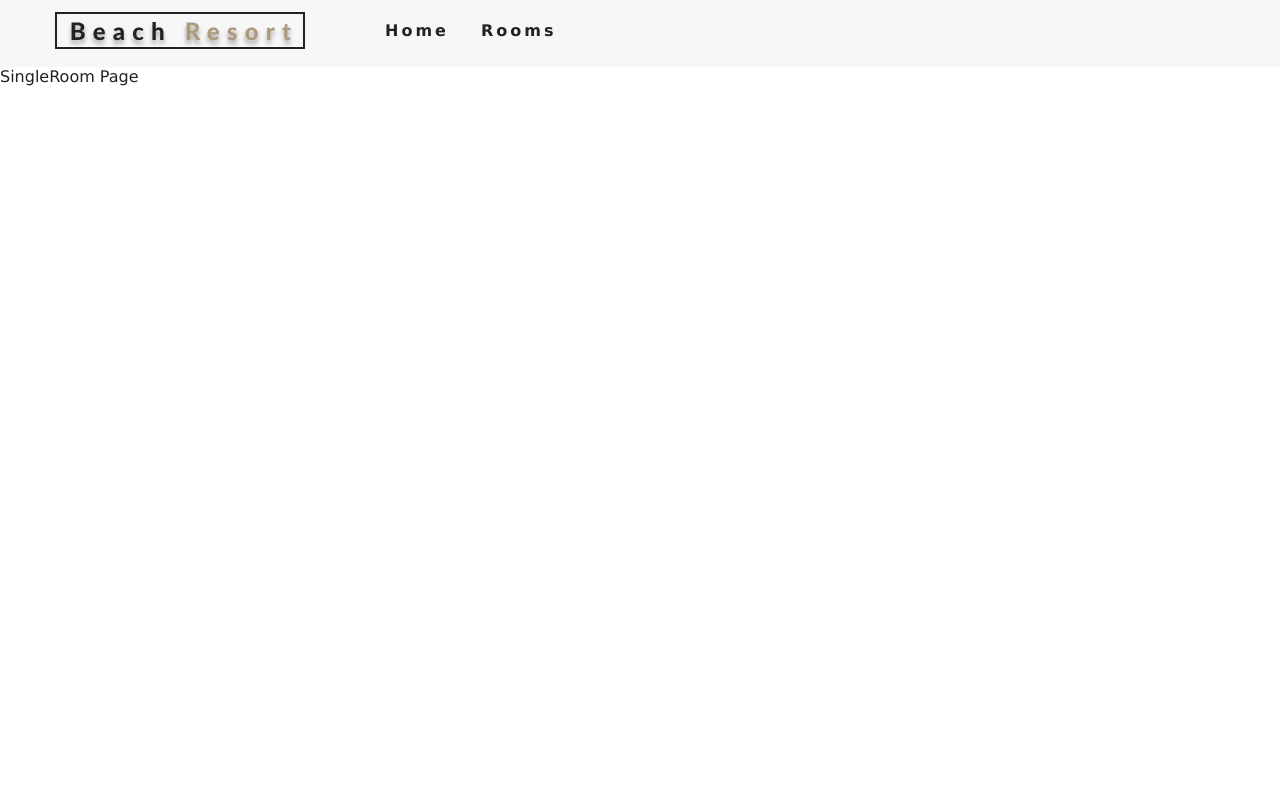
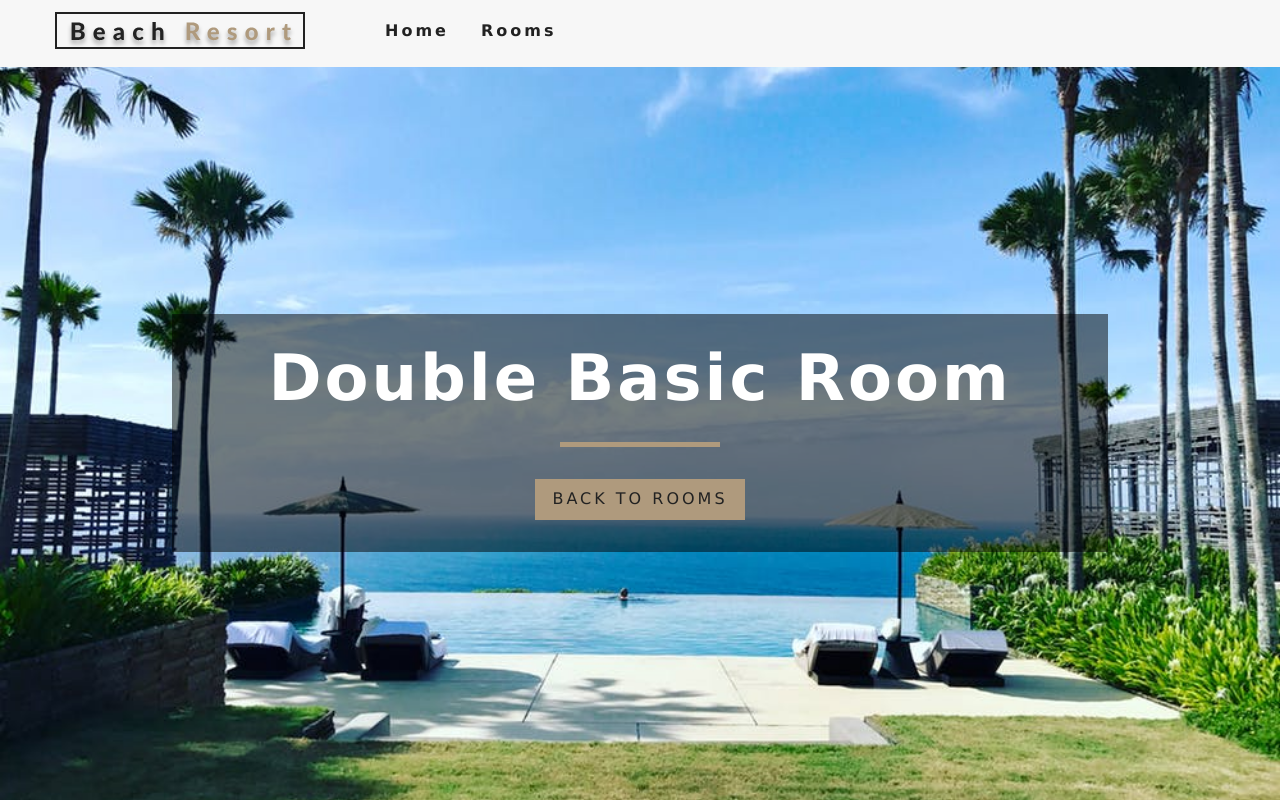
Before and after one commit to shavidze/react-playground, a React (Create React App) app in the folder resort/: page /rooms/double-basic in a window 1280 px wide. Built offline with nearby package versions, Linux system fonts and the light colour scheme.

Commit message:
feature(resort-SingleRoom): added Single Room Page

```diff
--- a/resort/src/components/Room.js
+++ b/resort/src/components/Room.js
@@ -27,7 +27,7 @@
     name: PropTypes.string.isRequired,
     slug: PropTypes.string.isRequired,
     images: PropTypes.arrayOf(PropTypes.string).isRequired,
-    name: PropTypes.number.isRequired,
+    price: PropTypes.number.isRequired,
   }),
 };
 
--- a/resort/src/context.js
+++ b/resort/src/context.js
@@ -29,11 +29,17 @@
     return tempItems;
   }
 
-  getRoom = slug => {};
+  getRoom = slug => {
+    let tempRooms = [...this.state.rooms];
+    const room = tempRooms.find(room => room.slug === slug);
+    return room;
+  };
 
   render() {
     return (
-      <RoomContext.Provider value={{ ...this.state }}>{this.props.children}</RoomContext.Provider>
+      <RoomContext.Provider value={{ ...this.state, getRoom: this.getRoom }}>
+        {this.props.children}
+      </RoomContext.Provider>
     );
   }
 }
--- a/resort/src/pages/SingleRoom.js
+++ b/resort/src/pages/SingleRoom.js
@@ -1,5 +1,43 @@
-import React from 'react';
+import React, { Component } from 'react';
+import defaultBcg from '../images/room-1.jpeg';
+import Hero from '../components/Hero';
+import Banner from '../components/Banner';
+import { Link } from 'react-router-dom';
+import { RoomContext } from '../context';
 
-const SingleRoom = () => <div>SingleRoom Page</div>;
+class SingleRoom extends Component {
+  constructor(props) {
+    super(props);
+    this.state = {
+      slug: this.props.match.params.slug,
+      defaultBcg,
+    };
+  }
+  static contextType = RoomContext;
+  render() {
+    const { getRoom } = this.context;
+    const room = getRoom(this.state.slug);
+    if (!room) {
+      return (
+        <div className="error">
+          <h3>no such room could be found</h3>
+          <Link to="/rooms" className="btn-primary">
+            back to room
+          </Link>
+        </div>
+      );
+    }
+    const { name, description, capacity, size, price, extras, breakfast, pets, images } = room;
+    return (
+      <Hero hero="roomsHero">
+        <Banner title={`${name} room`}>
+          <Link to="/rooms" className="btn-primary">
+            back to rooms
+          </Link>
+        </Banner>
+      </Hero>
+    );
+  }
+}
 
 export default SingleRoom;
```
